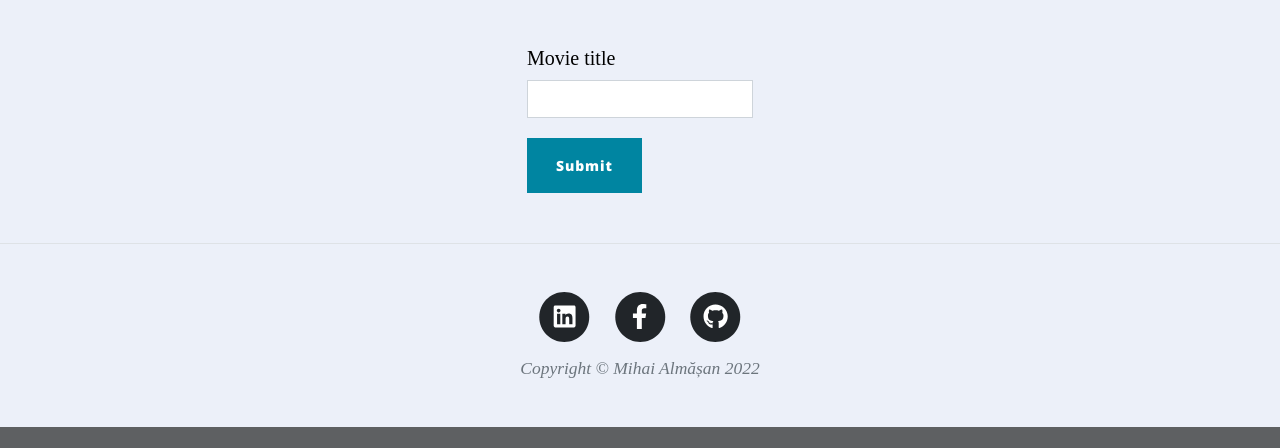
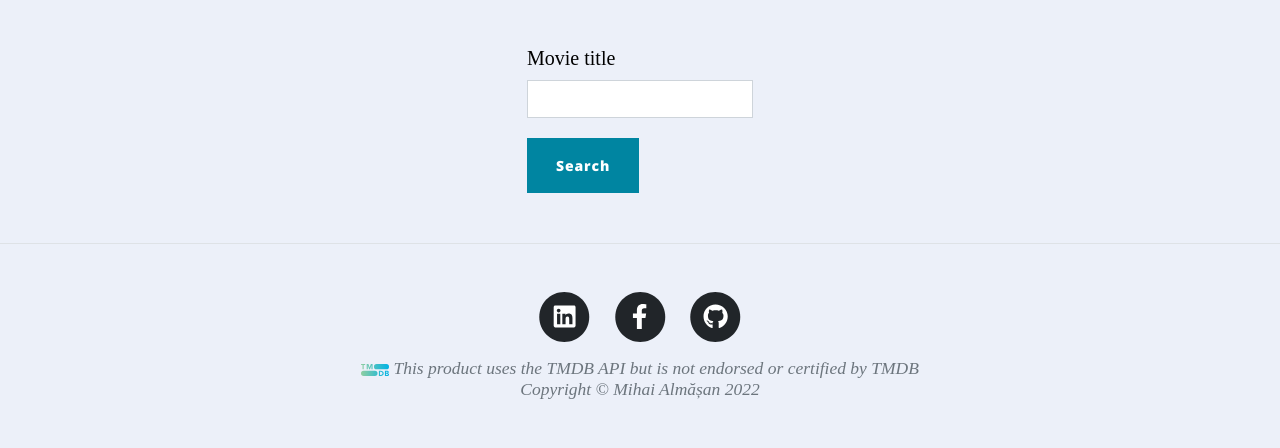
Before and after one commit to almasanmihai/movie-project_v2, a Flask app: page /add in a window 1280 px wide. Shown: the part 495-943 px from the top of the page. Before the commit the page ends 922 px from the top, so only its background shows below. Run offline with Flask 2, Linux system fonts and the light colour scheme; some libraries are stand-ins or nearby versions.

Commit message:
Added logos and attribution to TMDB

```diff
--- a/forms.py
+++ b/forms.py
@@ -25,4 +25,4 @@ class RatingForm(FlaskForm):
 
 class AddForm(FlaskForm):
     title = StringField('Movie title', validators=[DataRequired()])
-    submit = SubmitField('Submit')
+    submit = SubmitField('Search')
--- a/main.py
+++ b/main.py
@@ -186,13 +186,11 @@ def select():
         return redirect(url_for('home'))
     else:
         all_movies = Movie.query.filter_by(owner_id=current_user.id).all()
-        print(all_movies)
         title_exist = False
         for movie in all_movies:
             if movie.title == title:
                 title_exist = True
         if title_exist:
-            print(title_exist)
             flash(f'{title} is already in your top.')
             return redirect(url_for('home'))
         elif year and title and description and rating and img_url:
@@ -227,4 +225,4 @@ def select():
 
 
 if __name__ == '__main__':
-    app.run(host="0.0.0.0", port='5000', debug=True)
+    app.run(host="0.0.0.0", port='5000')
--- a/templates/footer.html
+++ b/templates/footer.html
@@ -29,6 +29,11 @@
                         </a>
                     </li>
                 </ul>
+                <div class="small text-center text-muted fst-italic"><img src="static/img/tmdb_logo.svg" alt="TMDB Logo"
+                                                                          style="with:12px; height:12px;"/> This product
+                    uses the TMDB API but is not endorsed
+                    or certified by TMDB
+                </div>
                 <div class="small text-center text-muted fst-italic">Copyright &copy; Mihai Almășan 2022</div>
             </div>
         </div>
```
Also changed, not shown: movies-collection.db, static/img/tmdb_logo.svg (added).
